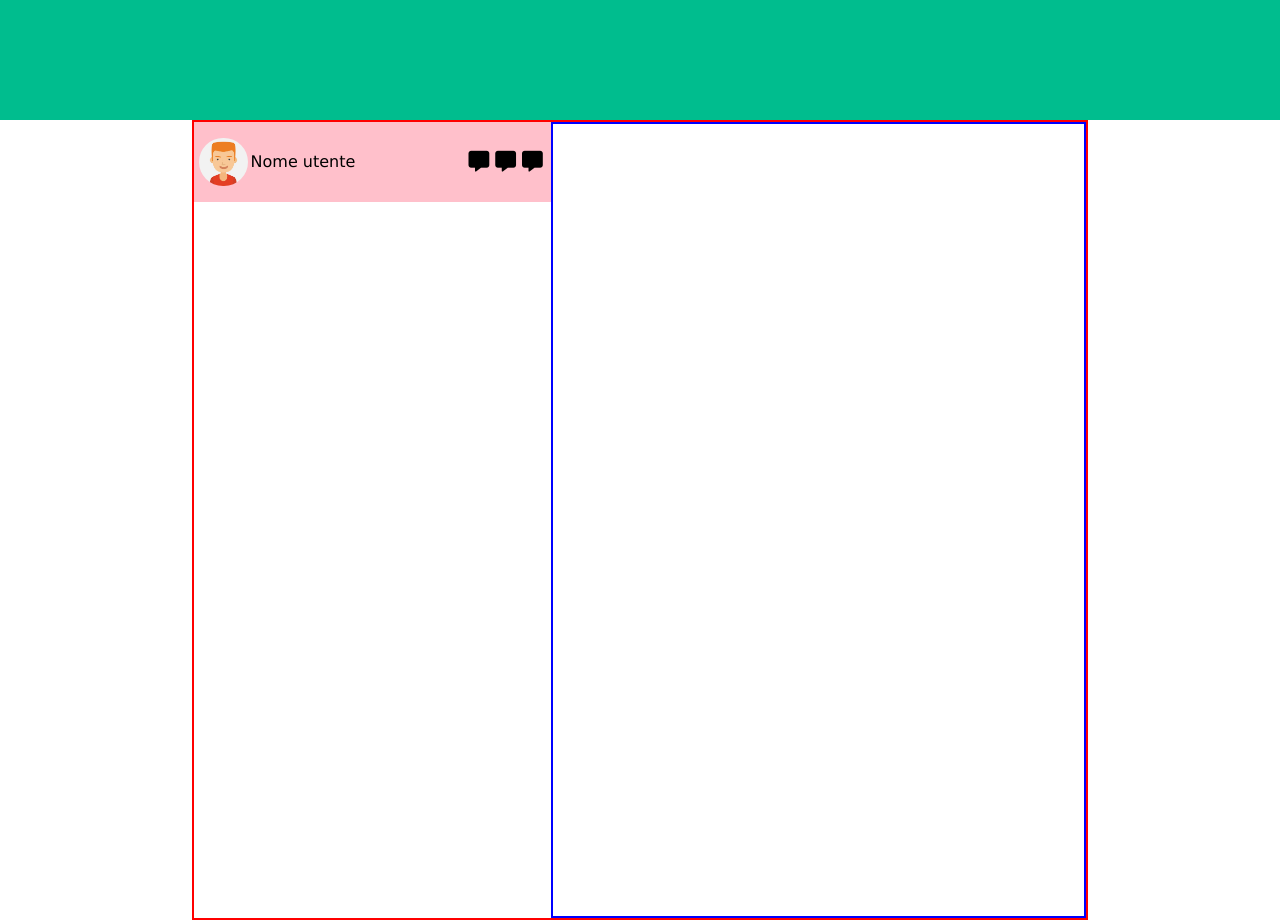
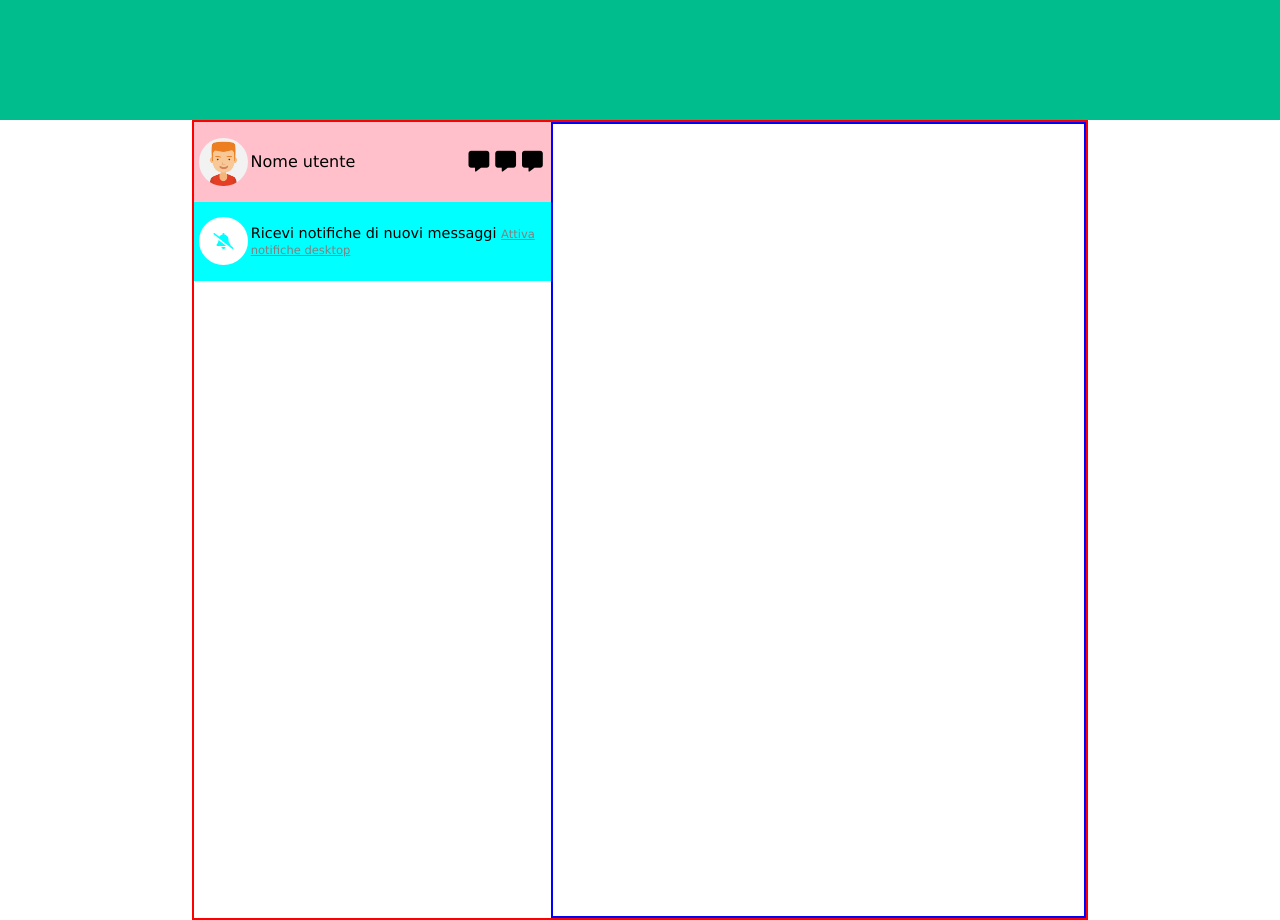
Before and after one commit to frame88/vue-boolzapp, a plain HTML site: page index.html in a window 1280 px wide. Drawn offline with Linux system fonts and the light colour scheme.

Commit message:
notifiche desktop

```diff
--- a/css/style.css
+++ b/css/style.css
@@ -80,10 +80,56 @@ html {
 }
 
 
-/* .silenzioso {
-    height: 20px;
+.silenzioso {
+    height: 10%;
     background-color: aqua;
-} */
+    display: flex;
+    justify-content: start;
+    align-items: center;
+}
+
+.silenz-icon {
+    background-color: white;
+    color: aqua;
+    display: flex;
+    justify-content: center;
+    align-items: center;
+    width: 4em;
+    height: 3em;
+    border-radius: 100%;
+}
+
+.silenz-notice {
+    font-size: 90%;
+    margin-left: 3px;
+}
+
+.subtitle {
+    color: gray;
+    text-decoration: underline;
+    font-size: 80%;
+}
+
+
+
+
+
+
+
+
+
+
+
+
+
+
+
+
+
+
+
+
+
 
 
 
--- a/index.html
+++ b/index.html
@@ -26,9 +26,16 @@
                             <i class="fas fa-comment-alt"></i>
                         </div>
                     </div>
-                    <div class="silenzioso">
+                    <div class="silenzioso pad-rl">
                         <!-- font-icon SILENZIOSO -->
+                        <div class="silenz-icon">
+                            <i class="fas fa-bell-slash"></i>
+                        </div>
                         <!-- ricevi notifiche di nuovi messaggi -->
+                        <div class="silenz-notice">
+                            <span>Ricevi notifiche di nuovi messaggi</span>
+                            <span class="subtitle">Attiva notifiche desktop</span>
+                        </div>
                     </div>
                     <div class="search-messages">
                         <!-- text area -->
```
